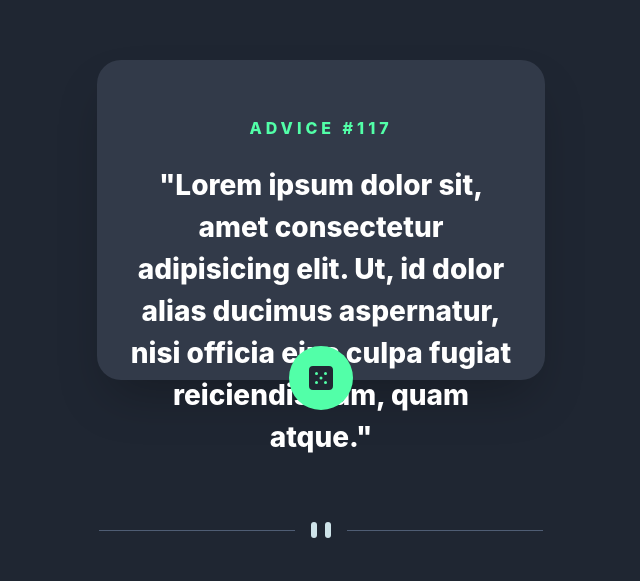
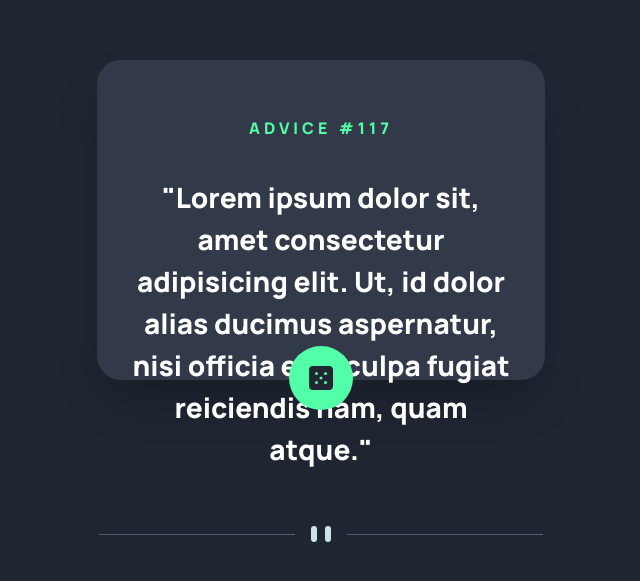
Before and after one commit to WanjikuKatuni/advice-generator, a React (Create React App) app: page / in a window 1280 px wide. Shown: the part 155-736 px from the top of the page, without its empty margins (319-959 px from the left). Built offline with nearby package versions, Linux system fonts and the light colour scheme.

Commit message:
added font and made styling changes

```diff
--- a/public/index.html
+++ b/public/index.html
@@ -24,6 +24,10 @@
       work correctly both with client-side routing and a non-root public URL.
       Learn how to configure a non-root public URL by running `npm run build`.
     -->
+    <!-- fonts -->
+    <link rel="preconnect" href="https://fonts.googleapis.com">
+<link rel="preconnect" href="https://fonts.gstatic.com" crossorigin>
+<link href="https://fonts.googleapis.com/css2?family=Manrope:wght@800&display=swap" rel="stylesheet">
     <title>React App</title>
   </head>
   <body>
--- a/src/index.css
+++ b/src/index.css
@@ -6,9 +6,7 @@
 
 body {
   margin: 0;
-  font-family: -apple-system, BlinkMacSystemFont, 'Segoe UI', 'Roboto', 'Oxygen',
-    'Ubuntu', 'Cantarell', 'Fira Sans', 'Droid Sans', 'Helvetica Neue',
-    sans-serif;
+  font-family: 'Manrope', sans-serif;
   -webkit-font-smoothing: antialiased;
   -moz-osx-font-smoothing: grayscale;
 }
--- a/src/pages/Quote.jsx
+++ b/src/pages/Quote.jsx
@@ -10,19 +10,19 @@ export default function Quote() {
         <div className="quote-body bg-[#323A49] h-[40vh] w-[35vw] shadow-2xl mt-[-50px] rounded-3xl text-center relative">
 
             {/* title */}
-            <div className='quote-title text-[#52FFA8] font-extrabold uppercase mt-14 mb-6 tracking-[0.25em]'>ADVICE #117</div>
+            <div className='quote-title text-[#52FFA8] uppercase mt-14 mb-6 tracking-[0.25em]'>ADVICE #117</div>
 
             {/* quote */}
-            <div className='quote-text text-white text-[28px] font-extrabold px-8'>"Lorem ipsum dolor sit, amet consectetur adipisicing elit. Ut, id dolor alias ducimus aspernatur, nisi officia eius culpa fugiat reiciendis nam, quam atque."</div>
+            <div className='quote-text text-white text-[28px] px-8 mt-9'>"Lorem ipsum dolor sit, amet consectetur adipisicing elit. Ut, id dolor alias ducimus aspernatur, nisi officia eius culpa fugiat reiciendis nam, quam atque."</div>
 
             {/* divider */}
-            <div className="divider inline-flex items-center justify-center w-full mt-16">
+            <div className="divider inline-flex items-center justify-center w-full mt-14">
                 <svg width="444" height="16" xmlns="http://www.w3.org/2000/svg"><g fill="none" fill-rule="evenodd"><path fill="#4F5D74" d="M0 8h196v1H0zM248 8h196v1H248z"/><g transform="translate(212)" fill="#CEE3E9"><rect width="6" height="16" rx="3"/><rect x="14" width="6" height="16" rx="3"/></g></g></svg>
             </div>
 
             {/* dice icon */}
             <div
-            className="dice-icon cursor-pointer h-16 w-16 rounded-full inline-flex absolute bottom-[-30px] left-1/2 transform -translate-x-1/2 items-center justify-center bg-[#52FFA8]" style={{boxShadow: isHovered ? '0 0 15px 15px rgba(82, 255, 168, .4)' : 'none' }}
+            className="dice-icon cursor-pointer h-16 w-16 rounded-full inline-flex absolute bottom-[-30px] left-1/2 transform -translate-x-1/2 items-center justify-center bg-[#52FFA8]" style={{boxShadow: isHovered ? '0 0 15px 15px rgba(82, 255, 168, .3)' : 'none' }}
             onMouseEnter={() => setHovered(true)}
             onMouseLeave={() => setHovered(false)} >
                 <svg width="24" height="24" xmlns="http://www.w3.org/2000/svg"><path d="M20 0H4a4.005 4.005 0 0 0-4 4v16a4.005 4.005 0 0 0 4 4h16a4.005 4.005 0 0 0 4-4V4a4.005 4.005 0 0 0-4-4ZM7.5 18a1.5 1.5 0 1 1 0-3 1.5 1.5 0 0 1 0 3Zm0-9a1.5 1.5 0 1 1 0-3 1.5 1.5 0 0 1 0 3Zm4.5 4.5a1.5 1.5 0 1 1 0-3 1.5 1.5 0 0 1 0 3Zm4.5 4.5a1.5 1.5 0 1 1 0-3 1.5 1.5 0 0 1 0 3Zm0-9a1.5 1.5 0 1 1 0-3 1.5 1.5 0 0 1 0 3Z" fill="#202733"/></svg>
```
